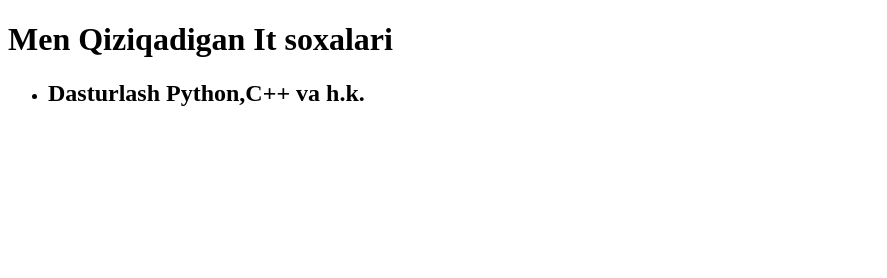
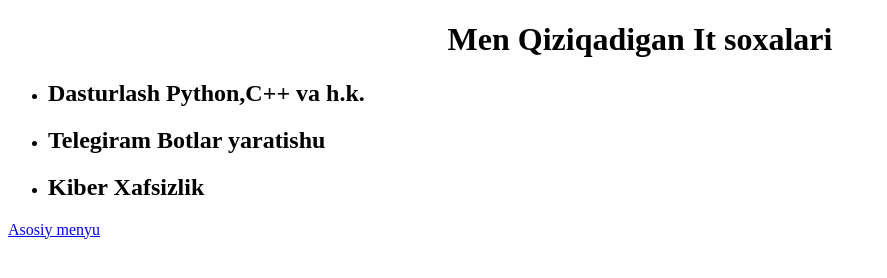
Before and after one commit to sevinchbek101/men-haqimda-web-sayt-abaut-ma-web-sistem, a plain HTML site: page it.html in a window 1280 px wide. Shown: the whole page, without its empty margins (0-887 px from the left). Drawn offline with Linux system fonts and the light colour scheme.

Commit message:
Update it.html

```diff
--- a/it.html
+++ b/it.html
@@ -6,13 +6,24 @@
         </title>
     </head>
     <body>
-        <h1>
+        <h1 style="text-align: center;">
             Men Qiziqadigan It soxalari
         </h1>
         <ul>
             <li>
                <h2> Dasturlash Python,C++ va h.k. </h2>
             </li>
+            <li>
+                <h2>
+                    Telegiram Botlar yaratishu
+                </h2>
+            </li>
+            <li>
+                <h2>
+                    Kiber Xafsizlik
+                </h2>
+            </li>
         </ul>
+        <a href="index.html">Asosiy menyu</a>
     </body>
 </html>
```
